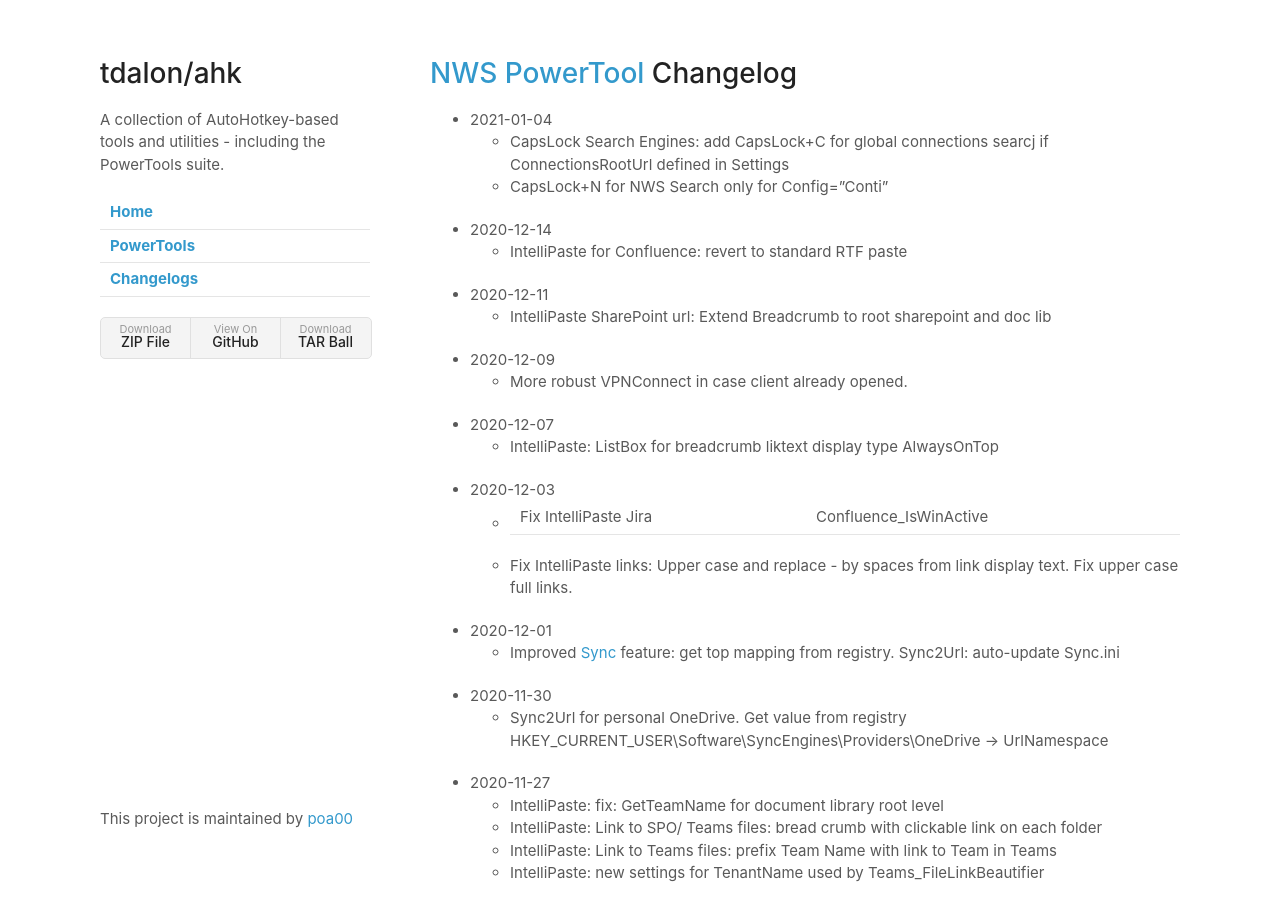
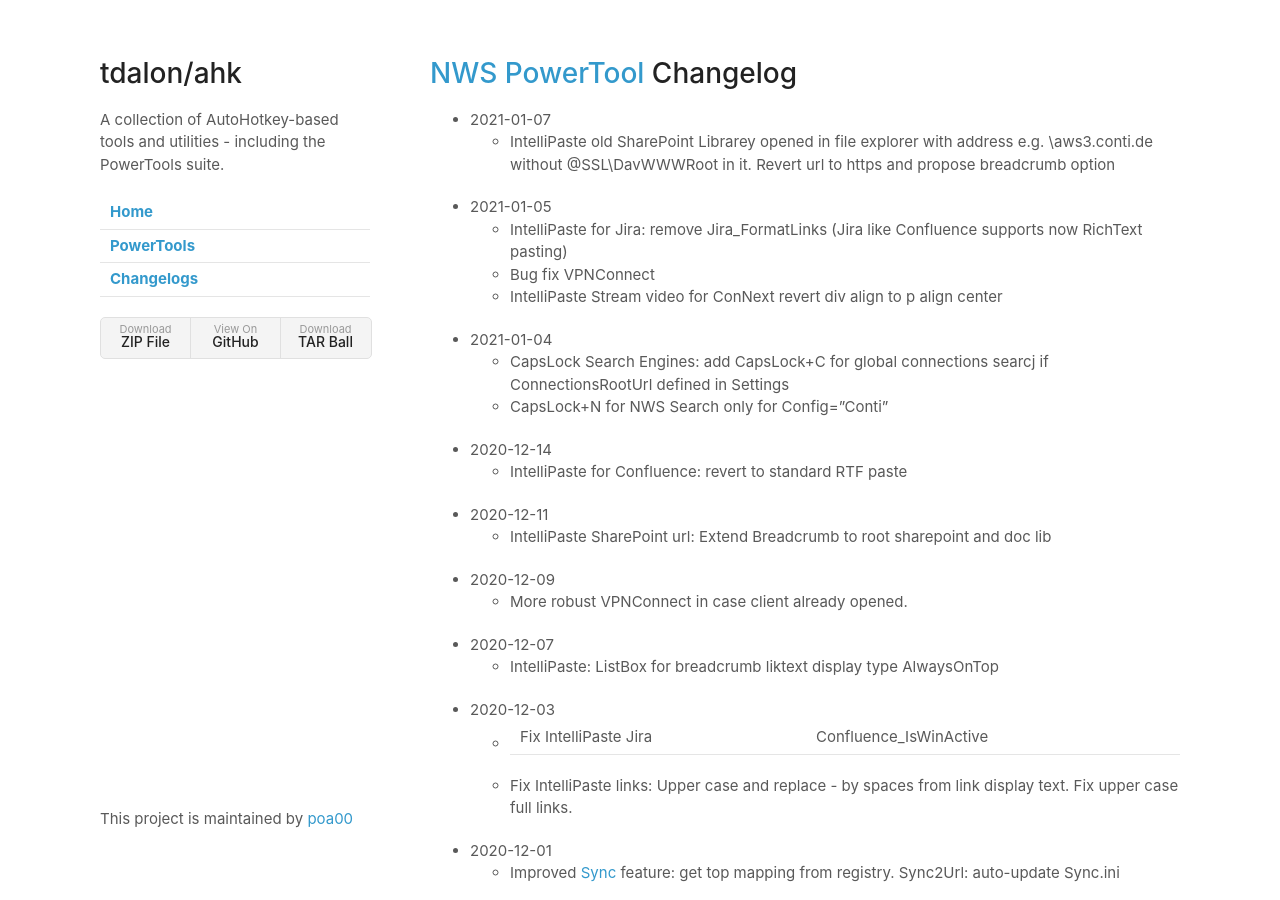
Before and after one commit to poa00/ahk-mso, a Jekyll site: the page built from docs/NWS-PowerTool-(Changelog).md, in a window 1280 px wide and 900 px high. Built offline with Jekyll 4.4.1, drawn with Linux system fonts in a browser that asks for light colours; our own code applies the rules of GitHub Pages for plain Markdown files.

```diff
--- a/docs/NWS-PowerTool-(Changelog).md
+++ b/docs/NWS-PowerTool-(Changelog).md
@@ -1,5 +1,11 @@
 # [NWS PowerTool](NWS-PowerTool) Changelog
 
+* 2021-01-07
+	- IntelliPaste old SharePoint Librarey opened in file explorer with address e.g. \\aws3.conti.de without @SSL\\DavWWWRoot in it. Revert url to https and propose breadcrumb option
+* 2021-01-05
+	- IntelliPaste for Jira: remove Jira_FormatLinks (Jira like Confluence supports now RichText pasting)
+	- Bug fix VPNConnect
+	- IntelliPaste Stream video for ConNext revert div align to p align center
 * 2021-01-04
 	- CapsLock Search Engines: add CapsLock+C for global connections searcj if ConnectionsRootUrl defined in Settings
 	- CapsLock+N for NWS Search only for Config="Conti"
```
Also changed, not shown: docs/PowerTools.md (+1 -1 lines), docs/Teamsy-(Changelog).md (+2 -0 lines), docs/Teamsy.md (+1 -1 lines), docs/index.md (+1 -1 lines), 3 other files.
